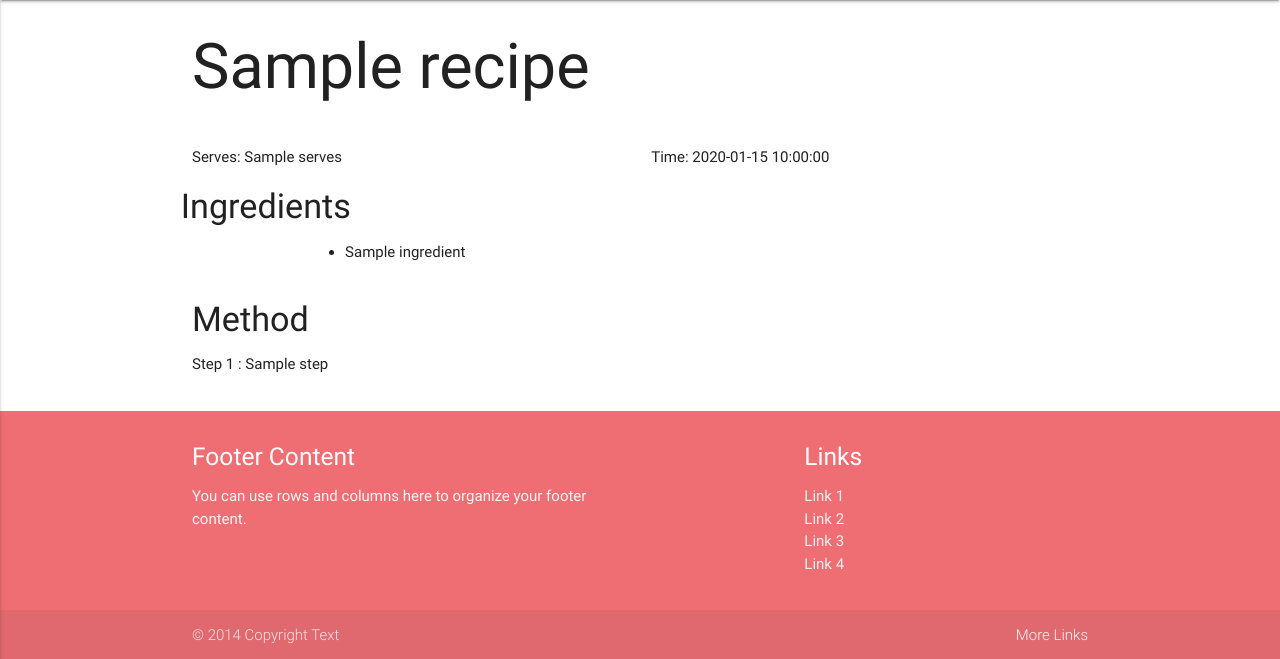
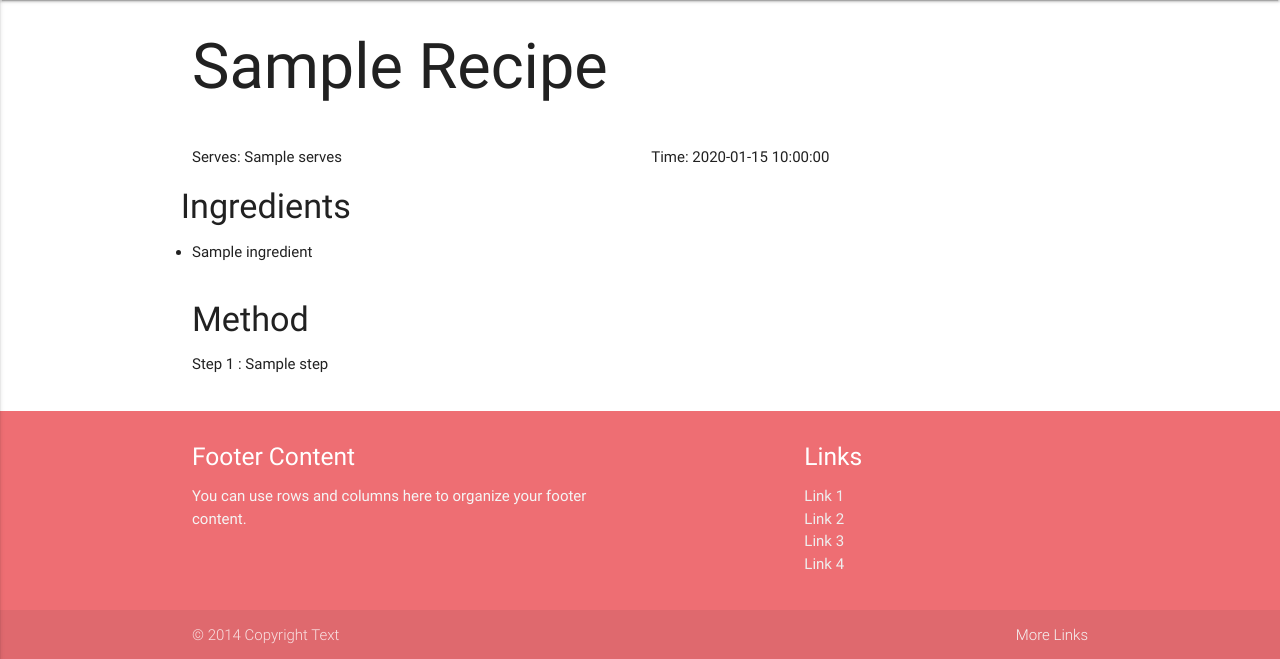
Before and after one commit to Baldpet/Family-cookbook, a Flask app: template templates/recipe.html in a window 1280 px wide. Shown: the part 64-723 px from the top of the page. Run offline with Flask 2, Linux system fonts and the light colour scheme; the template is opened without the code that fills it: most values are stand-ins (such as "Sample title", 1, 10 or a date in 2020); some libraries are stand-ins or nearby versions.

Commit message:
adjustment to the layout of the recipe html

```diff
--- a/templates/recipe.html
+++ b/templates/recipe.html
@@ -5,7 +5,7 @@
     {% for recipe in recipe %}
         <div class="row">
             <div class="col s12 ">
-                <h1>{{recipe.recipe_name.capitalize()}}</h1>
+                <h1>{{recipe.recipe_name.title()}}</h1>
             </div>
         </div>
         <div class="row ">
@@ -22,14 +22,14 @@
             </div>
                 <ul id="ingredient">
                     {% for ingredient in recipe.ingredients %}
-                        <div class="col s4 offset-s2">
+                        <div class="col s6">
                         {% if loop.index % 2 != 0 %}
 
                             <li>{{ingredient.capitalize()}}</li>
 
                         {% endif %}
                         </div>
-                        <div class="col s4 offset-s2">
+                        <div class="col s6">
                         {% if loop.index % 2 == 0 %}
 
                             <li>{{ingredient.capitalize()}}</li>
@@ -41,7 +41,7 @@
 
         </div>
         <div class="row">
-            <div class="col s8">
+            <div class="col s12">
             <h4>Method</h4>
                 {% for step in recipe.method %}
                     <p><span>Step {{loop.index}} : </span> {{step}} </p>
--- a/templates/searchrecipes.html
+++ b/templates/searchrecipes.html
@@ -62,7 +62,7 @@
                     <a href="{{url_for('recipe', recipe=recipe._id, name=recipe.recipe_name)}}">
 					<div class="card-content">
 
-						<h5>{{recipe.recipe_name}}</h5>
+						<h5>{{recipe.recipe_name.title()}}</h5>
 						<p>Serves: {{recipe.serves}}</p>
 						<p>Time to cook: {{recipe.time}}</p>
 					</div>
```
